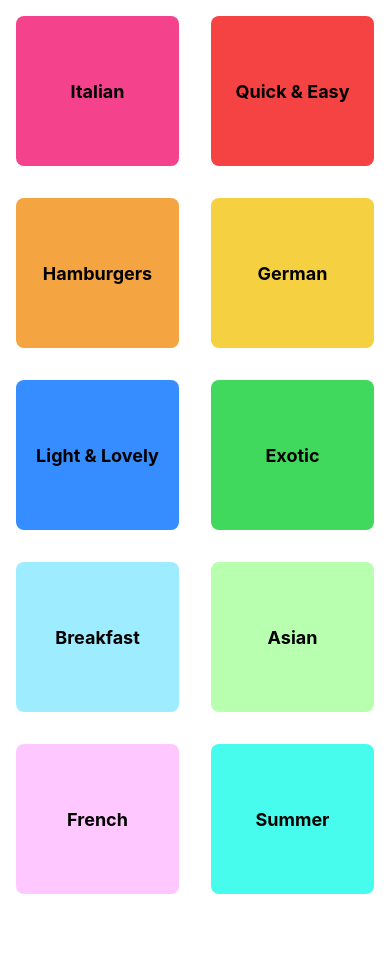
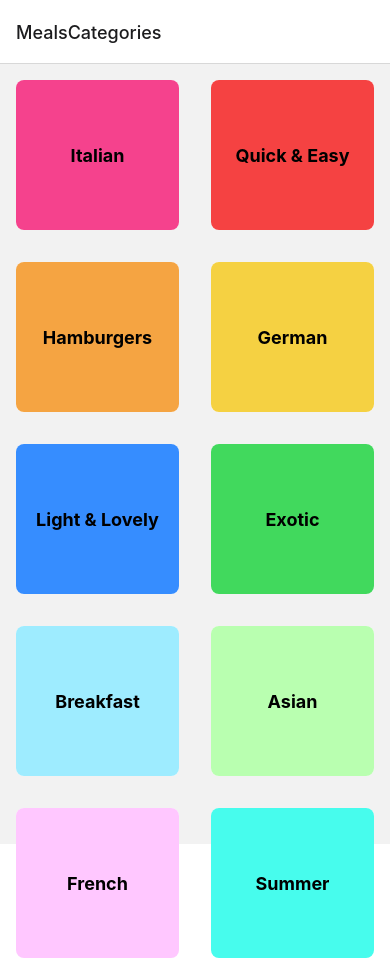
Before and after one commit to Jim124/Thiya, a React Native app: screen / in a window 390 px wide. Before the commit the page ends 910 px from the top, so only its background shows below. Built offline with nearby package versions, Linux system fonts and the light colour scheme.

Commit message:
add NavigationContainer to App

```diff
--- a/App.js
+++ b/App.js
@@ -1,11 +1,19 @@
 import { StyleSheet } from 'react-native';
 import { StatusBar } from 'expo-status-bar';
 import CategoryScreen from './screen/CategoryScreen';
+import { NavigationContainer } from '@react-navigation/native';
+import { createNativeStackNavigator } from '@react-navigation/native-stack';
+
+const Stack = createNativeStackNavigator();
 export default function App() {
   return (
     <>
-      <StatusBar style='light' />
-      <CategoryScreen />
+      <StatusBar style='dark' />
+      <NavigationContainer>
+        <Stack.Navigator>
+          <Stack.Screen name='MealsCategories' component={CategoryScreen} />
+        </Stack.Navigator>
+      </NavigationContainer>
     </>
   );
 }
--- a/package.json
+++ b/package.json
@@ -9,10 +9,14 @@
     "web": "expo start --web"
   },
   "dependencies": {
+    "@react-navigation/native": "^6.1.17",
+    "@react-navigation/native-stack": "^6.9.26",
     "expo": "~51.0.9",
     "expo-status-bar": "~1.12.1",
     "react": "18.2.0",
-    "react-native": "0.74.1"
+    "react-native": "0.74.1",
+    "react-native-safe-area-context": "4.10.1",
+    "react-native-screens": "3.31.1"
   },
   "devDependencies": {
     "@babel/core": "^7.20.0"
```
Also changed, not shown: 1 other file (tests, documents, lock files or other folders).
